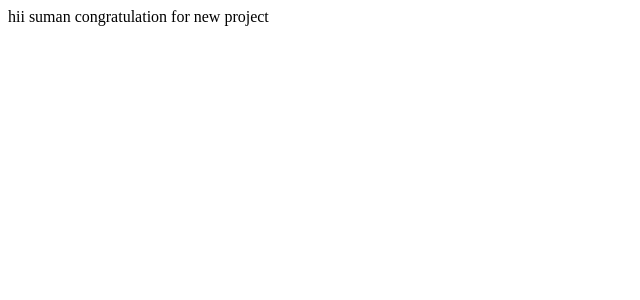
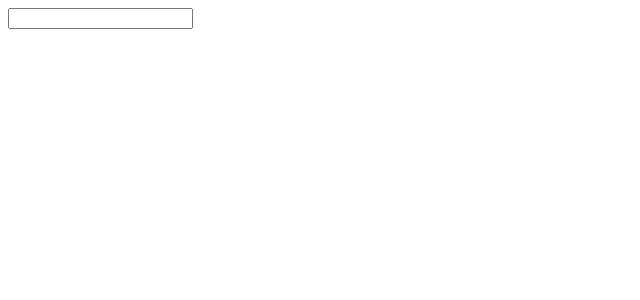
Before and after one commit to roysubhradip007/avatar-finder, a React (Vite) app: page / in a window 1280 px wide. Shown: the top 300 px of the page, without its empty margins (0-640 px from the left). Built offline with nearby package versions, Linux system fonts and the light colour scheme.

Commit message:
add search component

```diff
--- a/package.json
+++ b/package.json
@@ -10,6 +10,7 @@
     "preview": "vite preview"
   },
   "dependencies": {
+    "axios": "^1.7.9",
     "react": "^18.3.1",
     "react-dom": "^18.3.1"
   },
--- a/src/App.jsx
+++ b/src/App.jsx
@@ -1,12 +1,13 @@
 
 import './App.css'
+import Search from './components/Search/Search';
 
 function App() {
 
   return (
-    <>
-      hii suman congratulation for new project
-    </>
+    <div>
+      <Search />
+    </div>
   )
 }
 
--- /dev/null
+++ b/src/components/Search/Search.jsx
@@ -0,0 +1,11 @@
+
+function Search() {
+
+    return (
+        <div className="search-wrapper">
+            <input type="text" />
+        </div>
+    )
+}
+
+export default Search;
```
Also changed, not shown: src/components/Search/search.css (added), 2 other files (tests, documents, lock files or other folders).
